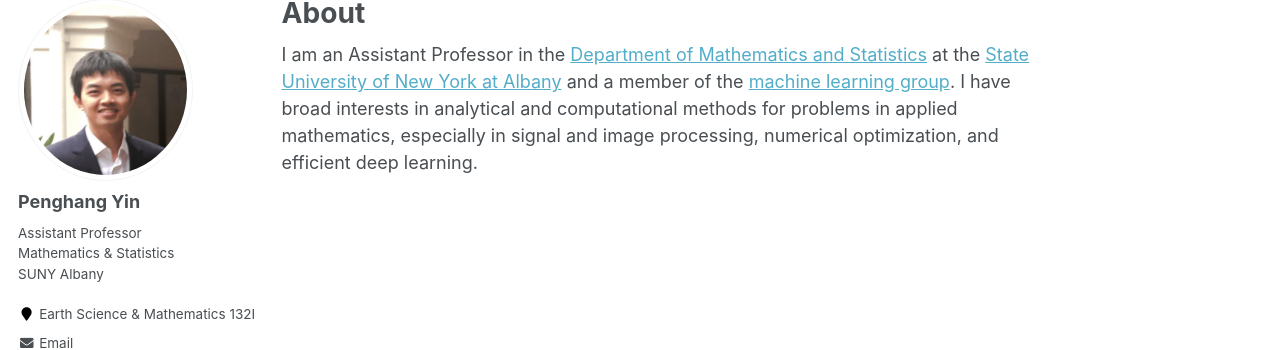
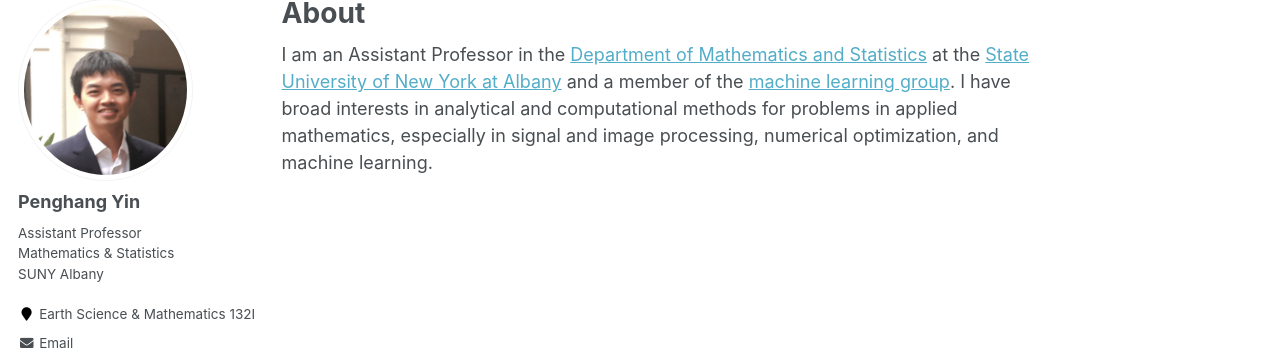
Before and after one commit to yin-penghang/yin-penghang.github.io, a Jekyll site: the page built from _pages/about.md, in a window 1280 px wide. Shown: the part 119-469 px from the top of the page. Built offline with Jekyll 4.4.1, drawn with Linux system fonts in a browser that asks for light colours.

Commit message:
Update about.md

```diff
--- a/_pages/about.md
+++ b/_pages/about.md
@@ -8,7 +8,7 @@ redirect_from:
   - /about.html
 ---
 
-I am an Assistant Professor in the [Department of Mathematics and Statistics](https://www.albany.edu/math) at the [State University of New York at Albany](https://www.albany.edu/) and a member of the [machine learning group](https://sites.google.com/view/mlualbany). I have broad interests in analytical and computational methods for problems in applied mathematics, especially in signal and image processing, numerical optimization, and efficient deep learning.
+I am an Assistant Professor in the [Department of Mathematics and Statistics](https://www.albany.edu/math) at the [State University of New York at Albany](https://www.albany.edu/) and a member of the [machine learning group](https://sites.google.com/view/mlualbany). I have broad interests in analytical and computational methods for problems in applied mathematics, especially in signal and image processing, numerical optimization, and machine learning.
 
 <!---
 **I am looking for self-motivated graduate students with solid mathematical background. Please [contact me](mailto:pyin@albany.edu) if you are interested.**
```
